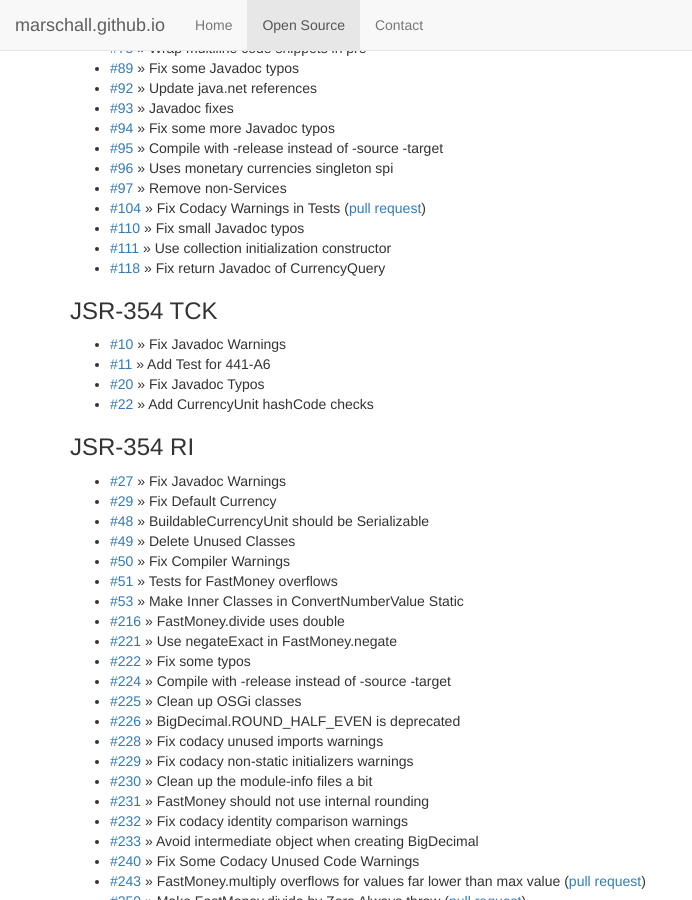
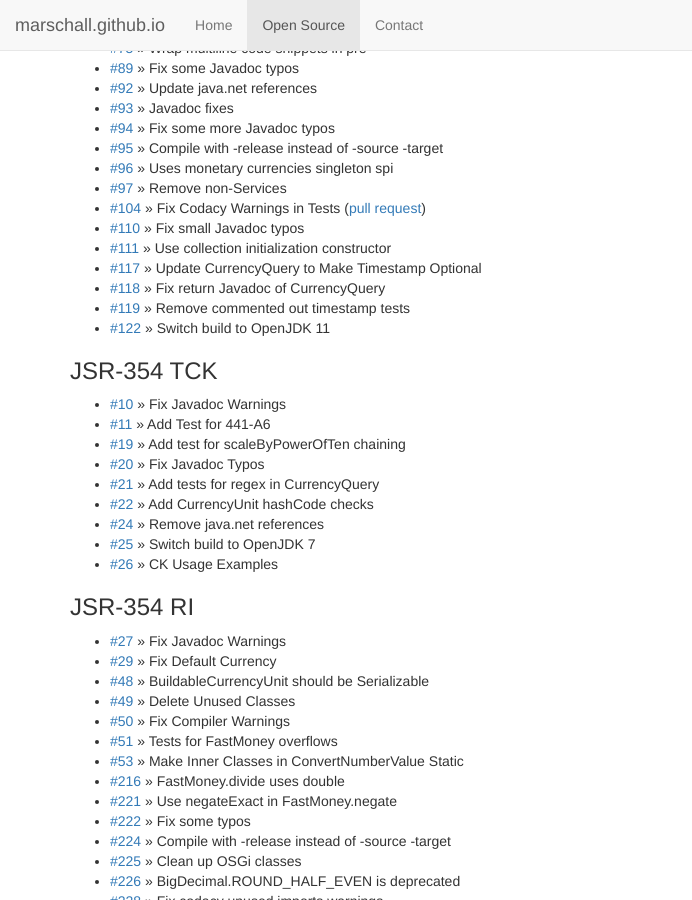
Before and after one commit to marschall/marschall.github.com, a Jekyll site: the page built from open-source.html, in a window 1280 px wide and 900 px high, scrolled down 7834 px. Shown: the whole window, without its empty margins (0-692 px from the left). Built offline with Jekyll 4.4.1, drawn with Linux system fonts in a browser that asks for light colours.

Commit message:
add more JSR-354

```diff
--- a/open-source.html
+++ b/open-source.html
@@ -462,14 +462,22 @@
   <li><a href="https://github.com/JavaMoney/jsr354-api/issues/104">#104</a> &raquo; Fix Codacy Warnings in Tests (<a href="https://github.com/JavaMoney/jsr354-api/pull/105">pull request</a>)</li>
   <li><a href="https://github.com/JavaMoney/jsr354-api/pull/110">#110</a> &raquo; Fix small Javadoc typos</li>
   <li><a href="https://github.com/JavaMoney/jsr354-api/pull/111">#111</a> &raquo; Use collection initialization constructor</li>
+  <li><a href="https://github.com/JavaMoney/jsr354-api/pull/117">#117</a> &raquo; Update CurrencyQuery to Make Timestamp Optional</li>
   <li><a href="https://github.com/JavaMoney/jsr354-api/pull/118">#118</a> &raquo; Fix return Javadoc of CurrencyQuery</li>
+  <li><a href="https://github.com/JavaMoney/jsr354-api/pull/119">#119</a> &raquo; Remove commented out timestamp tests</li>
+  <li><a href="https://github.com/JavaMoney/jsr354-api/pull/122">#122</a> &raquo; Switch build to OpenJDK 11</li>
 </ul>
 <h3>JSR-354 TCK</h3>
 <ul>
   <li><a href="https://github.com/JavaMoney/jsr354-tck/pull/10">#10</a> &raquo; Fix Javadoc Warnings</li>
   <li><a href="https://github.com/JavaMoney/jsr354-tck/pull/11">#11</a> &raquo; Add Test for 441-A6</li>
+  <li><a href="https://github.com/JavaMoney/jsr354-tck/pull/19">#19</a> &raquo; Add test for scaleByPowerOfTen chaining</li>
   <li><a href="https://github.com/JavaMoney/jsr354-tck/pull/20">#20</a> &raquo; Fix Javadoc Typos</li>
+  <li><a href="https://github.com/JavaMoney/jsr354-tck/pull/21">#21</a> &raquo; Add tests for regex in CurrencyQuery</li>
   <li><a href="https://github.com/JavaMoney/jsr354-tck/pull/22">#22</a> &raquo; Add CurrencyUnit hashCode checks</li>
+  <li><a href="https://github.com/JavaMoney/jsr354-tck/pull/24">#24</a> &raquo; Remove java.net references</li>
+  <li><a href="https://github.com/JavaMoney/jsr354-tck/pull/25">#25</a> &raquo; Switch build to OpenJDK 7</li>
+  <li><a href="https://github.com/JavaMoney/jsr354-tck/pull/26">#26</a> &raquo; CK Usage Examples</li>
 </ul>
 <h3>JSR-354 RI</h3>
 <ul>
```
